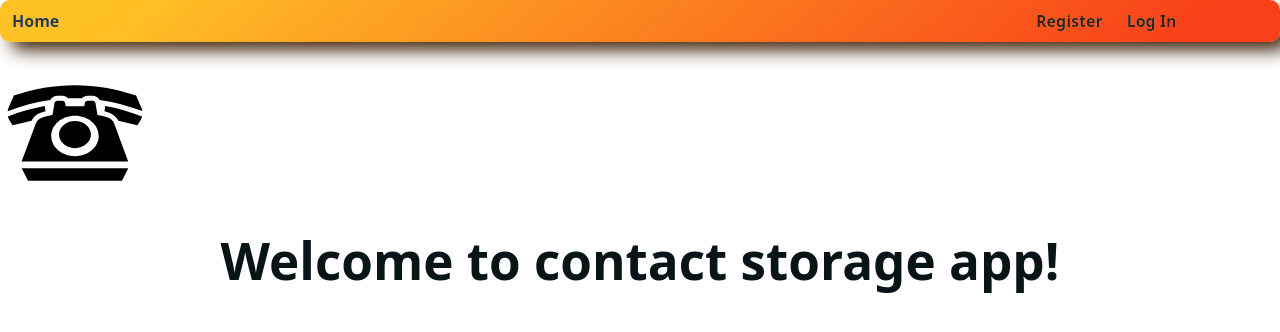
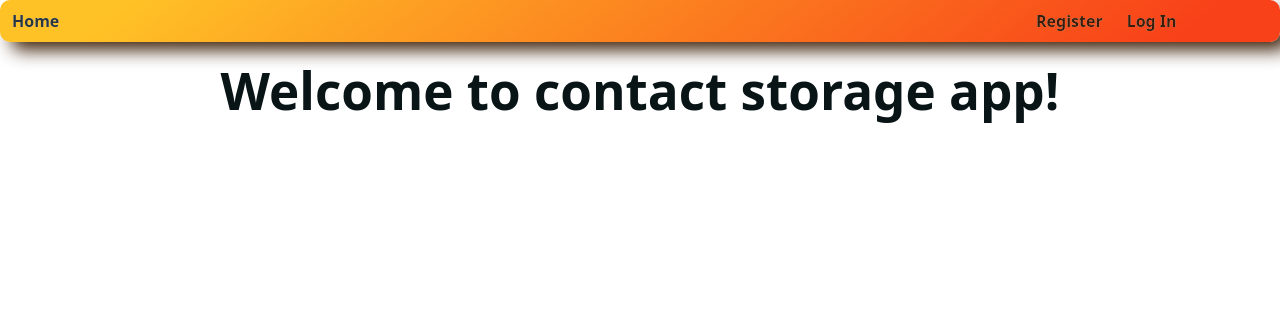
Before and after one commit to Masenko2604/goit-react-hw-08, a React (Vite) app: page / in a window 1280 px wide. Shown: the top 332 px of the page. Built offline with nearby package versions, Linux system fonts and the light colour scheme.

Commit message:
Update HomePage.jsx

```diff
--- a/src/pages/HomePage/HomePage.jsx
+++ b/src/pages/HomePage/HomePage.jsx
@@ -1,4 +1,4 @@
-import { GiRotaryPhone } from 'react-icons/gi';
+// import { GiRotaryPhone } from 'react-icons/gi';
 import css from './HomePage.module.css';
 import { DocTitle } from '../../components/DocTitle';
 
@@ -7,9 +7,9 @@ export default function HomePage() {
     <>
       <DocTitle>Home</DocTitle>
       <div className="context">
-        <div className={css.phone}>
+        {/* <div className={css.phone}>
           <GiRotaryPhone size={150} />
-        </div>
+        </div> */}
         <p className={css.text}></p>
       </div>
       <>
```
